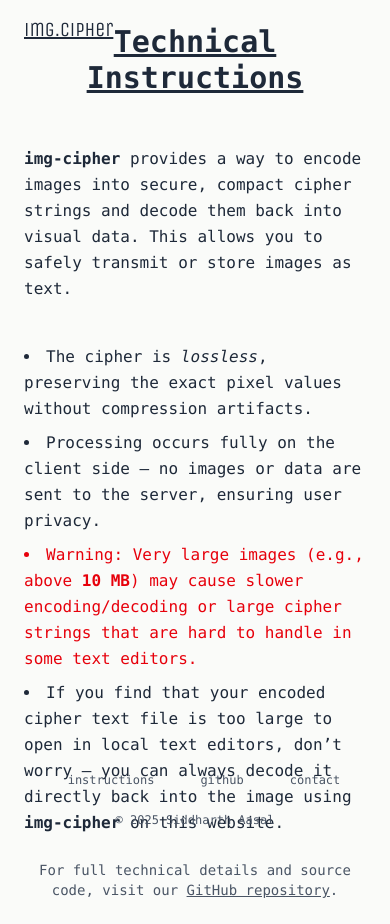
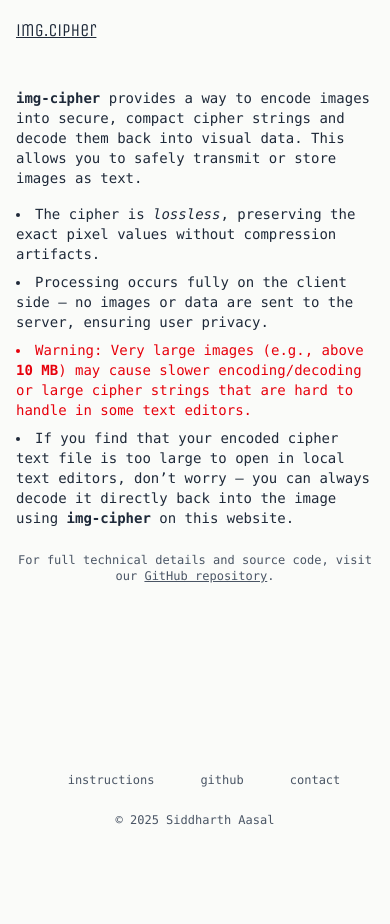
Before and after one commit to siddharthaasal/img-cipher, a React (Vite) app: page /instructions in a window 390 px wide. After the commit the page ends 844 px from the top, so only its background shows below. Built offline with nearby package versions, Linux system fonts and the light colour scheme; some icons are missing.

Commit message:
resposiveness

```diff
--- a/src/components/Decode.tsx
+++ b/src/components/Decode.tsx
@@ -95,20 +95,24 @@ const Decode = () => {
 
     return (
         <>
-            <div className="fixed top-4 left-6 z-50">
-                <a href="/" className="text-xl md:text-2xl underline font-bold unica-one-regular text-gray-800 hover:opacity-90 transition">
+            <div className="fixed top-4 left-4 z-50">
+                <a
+                    href="/"
+                    className="text-lg sm:text-xl md:text-2xl underline font-bold unica-one-regular text-gray-800 hover:opacity-90 transition"
+                >
                     img.cipher
                 </a>
             </div>
 
-            <div className="min-h-screen flex flex-col items-center justify-center   space-y-6 pb-16">
+            <div className="min-h-screen flex flex-col items-center justify-center space-y-6 pb-16 px-4">
                 <Toaster position="bottom-right" />
-                <h1 className="text-2xl font-semibold text-gray-800 flex ">Decode an Image</h1>
-                {/* <p className="text-xs text-gray-500 mb-2">Upload a base64 `.txt` file to convert it back to an image.</p> */}
+                <h1 className="text-xl sm:text-2xl font-semibold text-gray-800 text-center">
+                    Decode an Image
+                </h1>
 
                 <div
                     onClick={() => inputRef.current?.click()}
-                    className="cursor-pointer w-full max-w-sm border-2 border-dashed border-gray-300 rounded-xl p-6 hover:border-gray-400 transition"
+                    className="cursor-pointer w-full max-w-sm border-2 border-dashed border-gray-300 rounded-xl p-5 sm:p-6 hover:border-gray-400 transition"
                 >
                     <input
                         type="file"
@@ -121,7 +125,7 @@ const Decode = () => {
                     {!file ? (
                         <div className="flex flex-col items-center justify-center text-gray-500 text-center">
                             <FileUploadIcon className="w-6 h-6 mb-2" />
-                            <p className="text-sm">Click to upload your Base64 text file</p>
+                            <p className="text-sm sm:text-base">Click to upload your Base64 text file</p>
                             <p className="text-xs text-gray-400 mt-1">TXT</p>
                         </div>
                     ) : (
@@ -142,7 +146,9 @@ const Decode = () => {
                                     onClick={(e) => e.stopPropagation()}
                                     onChange={(e) => setBaseName(e.target.value)}
                                 />
-                                <span className="text-sm text-gray-500 select-none">_decoded.png</span>
+                                <span className="text-sm text-gray-500 select-none">
+                                    _decoded.png
+                                </span>
                             </div>
                         </div>
                     )}
@@ -151,7 +157,10 @@ const Decode = () => {
                 {file && (
                     <>
                         <div className="w-full max-w-sm flex flex-col mb-2">
-                            <label htmlFor="encrypt-toggle" className="text-sm text-gray-700 mb-1">
+                            <label
+                                htmlFor="encrypt-toggle"
+                                className="text-sm text-gray-700 mb-1"
+                            >
                                 <input
                                     type="checkbox"
                                     id="encrypt-toggle"
@@ -159,46 +168,53 @@ const Decode = () => {
                                     onChange={toggleToDecrypt}
                                     className="mr-2 accent-gray-500"
                                 />
-                                Decrypt with password <span className="text-gray-500">(Password protected file)</span>
+                                Decrypt with password{" "}
+                                <span className="text-gray-500">(Password protected file)</span>
                             </label>
                         </div>
 
-                        {
-                            toDecrypt && (
+                        {toDecrypt && (
                             <div className="mb-4 w-full max-w-sm relative">
                                 <input
                                     type={showPassoword ? "text" : "password"}
                                     placeholder="Enter password"
                                     value={password}
                                     onChange={(e) => setPassword(e.target.value)}
-                                        className="w-full items-start border rounded px-3 py-2 text-sm focus:outline-none focus:ring-2 focus:ring-gray-700"
+                                    className="w-full border rounded px-3 py-2 text-sm focus:outline-none focus:ring-2 focus:ring-gray-700"
                                 />
                                 <div
                                     onClick={toggleShowPassword}
                                     className="absolute right-3 top-1/2 transform -translate-y-1/2 text-gray-500 hover:text-gray-700 cursor-pointer"
                                 >
-                                        {showPassoword ? <VisibilityIcon /> : <VisibilityOffIcon />}
+                                    {showPassoword ? (
+                                        <VisibilityIcon />
+                                    ) : (
+                                        <VisibilityOffIcon />
+                                    )}
                                 </div>
                             </div>
-                            )
-                        }
+                        )}
+
                         <button
                             onClick={handleConvertAndDownload}
-                            className="w-full max-w-sm px-4 py-2 bg-gray-800 text-white rounded hover:bg-gray-700 transition"
+                            className="w-full max-w-sm px-4 py-2 bg-gray-800 text-white rounded hover:bg-gray-700 transition text-sm"
                         >
                             Convert & Download
                         </button>
                     </>
+                )}
 
-                )}
                 <p className="text-sm text-gray-500 mt-4 text-center">
-                    Want to <a href="/encode" className="text-blue-600 hover:underline">encode a file</a> instead?
+                    Want to{" "}
+                    <a href="/encode" className="text-blue-600 hover:underline">
+                        encode a file
+                    </a>{" "}
+                    instead?
                 </p>
-
             </div>
         </>
+    );
 
-    );
 };
 
 export default Decode;
--- a/src/components/Encode.tsx
+++ b/src/components/Encode.tsx
@@ -84,23 +84,28 @@ const Encode = () => {
 
     return (
         <>
-            <div className="fixed top-4 left-6 z-50">
-                <a href="/" className="text-xl md:text-2xl underline font-bold unica-one-regular text-gray-800 hover:opacity-90 transition">
+            <div className="fixed top-4 left-4 z-50">
+                <a
+                    href="/"
+                    className="text-lg sm:text-xl md:text-2xl underline font-bold unica-one-regular text-gray-800 hover:opacity-90 transition"
+                >
                     img.cipher
                 </a>
             </div>
 
-            <div className="min-h-screen flex flex-col items-center justify-center pb-16 space-y-6">
+            <div className="min-h-screen flex flex-col items-center justify-center pb-16 px-4 space-y-6">
                 <Toaster position="bottom-right" />
-                <h1 className="text-2xl font-semibold text-gray-800 flex ">Encode an Image</h1>
+                <h1 className="text-xl sm:text-2xl font-semibold text-gray-800 text-center">
+                    Encode an Image
+                </h1>
 
                 <div
                     onClick={() => inputRef.current?.click()}
-                    className="cursor-pointer w-full max-w-sm border-2 border-dashed border-gray-300 rounded-xl p-6 hover:border-gray-400 transition"
+                    className="cursor-pointer w-full max-w-sm border-2 border-dashed border-gray-300 rounded-xl p-5 sm:p-6 hover:border-gray-400 transition"
                 >
                     <input
                         type="file"
-                        accept="image/png, image/jpeg, image/webp, image/gif, image/bmp, image/svg+xml" //jpeg also included jpg
+                        accept="image/png, image/jpeg, image/webp, image/gif, image/bmp, image/svg+xml"
                         ref={inputRef}
                         onChange={handleFileChange}
                         className="hidden"
@@ -109,7 +114,7 @@ const Encode = () => {
                     {!file ? (
                         <div className="flex flex-col items-center justify-center text-gray-500 text-center">
                             <FileUploadIcon className="w-6 h-6 mb-2" />
-                            <p className="text-sm">Click to upload an image</p>
+                            <p className="text-sm sm:text-base">Click to upload an image</p>
                             <p className="text-xs text-gray-400 mt-1">JPEG, JPG, PNG, etc.</p>
                         </div>
                     ) : (
@@ -119,9 +124,7 @@ const Encode = () => {
                                 {(file.size / 1024).toFixed(1)} KB
                             </p>
 
-                            <label className="block text-xs text-gray-600 mt-4 mb-1">
-                                Save as:
-                            </label>
+                            <label className="block text-xs text-gray-600 mt-4 mb-1">Save as:</label>
                             <div className="flex items-center gap-1">
                                 <input
                                     type="text"
@@ -139,7 +142,10 @@ const Encode = () => {
                 {file && (
                     <>
                         <div className="w-full max-w-sm flex flex-col mb-2">
-                            <label htmlFor="encrypt-toggle" className="text-sm text-gray-700 mb-1">
+                            <label
+                                htmlFor="encrypt-toggle"
+                                className="text-sm text-gray-700 mb-1"
+                            >
                                 <input
                                     type="checkbox"
                                     id="encrypt-toggle"
@@ -151,15 +157,14 @@ const Encode = () => {
                             </label>
                         </div>
 
-                        {
-                            toEncrypt && (
+                        {toEncrypt && (
                             <div className="mb-4 w-full max-w-sm relative">
                                 <input
                                     type={showPassoword ? "text" : "password"}
                                     placeholder="Enter password"
                                     value={password}
                                     onChange={(e) => setPassword(e.target.value)}
-                                        className="w-full items-start border rounded px-3 py-2 text-sm focus:outline-none focus:ring-2 focus:ring-gray-700"
+                                    className="w-full border rounded px-3 py-2 text-sm focus:outline-none focus:ring-2 focus:ring-gray-700"
                                 />
                                 <div
                                     onClick={toggleShowPassword}
@@ -168,26 +173,28 @@ const Encode = () => {
                                     {showPassoword ? <VisibilityIcon /> : <VisibilityOffIcon />}
                                 </div>
                             </div>
-                            )
-                        }
+                        )}
+
                         <button
                             onClick={handleConvertAndDownload}
-                            className="w-full max-w-sm px-4 py-2 bg-gray-800 text-white rounded hover:bg-gray-700 transition"
+                            className="w-full max-w-sm px-4 py-2 bg-gray-800 text-white rounded hover:bg-gray-700 transition text-sm"
                         >
                             Convert & Download
                         </button>
+                    </>
+                )}
 
-
-                    </>
-
-                )}
                 <p className="text-sm text-gray-500 mt-4 text-center">
-                    Want to <a href="/decode" className="text-blue-600 hover:underline">decode a file</a> instead?
+                    Want to{" "}
+                    <a href="/decode" className="text-blue-600 hover:underline">
+                        decode a file
+                    </a>{" "}
+                    instead?
                 </p>
             </div>
         </>
+    );
 
-    );
 };
 
 export default Encode;
--- a/src/components/Home.tsx
+++ b/src/components/Home.tsx
@@ -2,21 +2,23 @@ import { Link } from "react-router-dom";
 
 export default function Home() {
     return (
-        <div className="min-h-screen flex flex-col items-center justify-center text-center pb-16">
-            <h1 className="text-4xl unica-one-regular mb-2 ">/img.cipher/</h1>
-            <h4 className="caption-style text-base italic text-gray-600 mb-6">
+        <div className="min-h-screen flex flex-col items-center justify-center text-center pb-16 px-4">
+            <h1 className="text-3xl sm:text-4xl unica-one-regular mb-2">
+                /img.cipher/
+            </h1>
+            <h4 className="caption-style text-sm sm:text-base italic text-gray-600 mb-6">
                 just a little something to keep your pics private
             </h4>
             <div className="flex gap-4 font-mono">
                 <Link
                     to="/encode"
-                    className="px-4 py-2 border rounded hover:bg-gray-100"
+                    className="px-4 py-2 border rounded hover:bg-gray-100 text-sm sm:text-base"
                 >
                     encrypt
                 </Link>
                 <Link
                     to="/decode"
-                    className="px-4 py-2 border rounded hover:bg-gray-100"
+                    className="px-4 py-2 border rounded hover:bg-gray-100 text-sm sm:text-base"
                 >
                     decrypt
                 </Link>
--- a/src/components/Instructions.tsx
+++ b/src/components/Instructions.tsx
@@ -1,29 +1,31 @@
 export default function Instructions() {
     return (
         <>
-            <div className="fixed top-4 left-6 z-50">
-                <a href="/" className="text-xl md:text-2xl underline font-bold unica-one-regular text-gray-800 hover:opacity-90 transition">
+            <div className="fixed top-4 left-4 z-50">
+                <a
+                    href="/"
+                    className="text-lg sm:text-xl md:text-2xl underline font-bold unica-one-regular text-gray-800 hover:opacity-90 transition"
+                >
                     img.cipher
                 </a>
             </div>
-            <div className="max-w-2xl mx-auto p-6 font-mono text-gray-800 leading-relaxed ">
-                <h1 className="text-3xl font-bold mb-6 text-center underline">Technical Instructions</h1>
-                <br />
-                <p className="mb-4">
+            <div className="max-w-2xl mx-auto px-4 py-6 mt-16 font-mono text-gray-800 leading-relaxed">
+                {/* <h1 className=" text-2xl sm:text-2xl font-bold mb-6 mt-8 text-center underline">
+                    Technical Instructions
+                </h1> */}
+                <p className="mb-4 text-sm sm:text-base">
                     <strong>img-cipher</strong> provides a way to encode images into secure, compact cipher strings and decode them back into visual data.
                     This allows you to safely transmit or store images as text.
                 </p>
-                <br />
-                <ul className="list-disc list-inside space-y-2">
+
+                <ul className="list-disc list-inside space-y-2 text-sm sm:text-base">
                     <li>
                         The cipher is <em>lossless</em>, preserving the exact pixel values without compression artifacts.
                     </li>
                     <li>
                         Processing occurs fully on the client side — no images or data are sent to the server, ensuring user privacy.
                     </li>
-
-
-                    <li className="text-red-600 ">
+                    <li className="text-red-600">
                         Warning: Very large images (e.g., above <strong>10 MB</strong>) may cause slower encoding/decoding or large cipher strings that are hard to handle in some text editors.
                     </li>
                     <li>
@@ -31,11 +33,18 @@ export default function Instructions() {
                     </li>
                 </ul>
 
-                <p className="mt-6 text-sm text-gray-600 text-center">
-                    For full technical details and source code, visit our <a href="https://github.com/siddharthaasal/img-cipher" className="underline hover:text-gray-800">GitHub repository</a>.
+                <p className="mt-6 text-xs sm:text-sm text-gray-600 text-center">
+                    For full technical details and source code, visit our{" "}
+                    <a
+                        href="https://github.com/siddharthaasal/img-cipher"
+                        className="underline hover:text-gray-800"
+                        target="_blank"
+                        rel="noopener noreferrer"
+                    >
+                        GitHub repository
+                    </a>.
                 </p>
             </div>
         </>
-
-    )
+    );
 }
```
Lines whose indentation alone changed are shown as unchanged.
